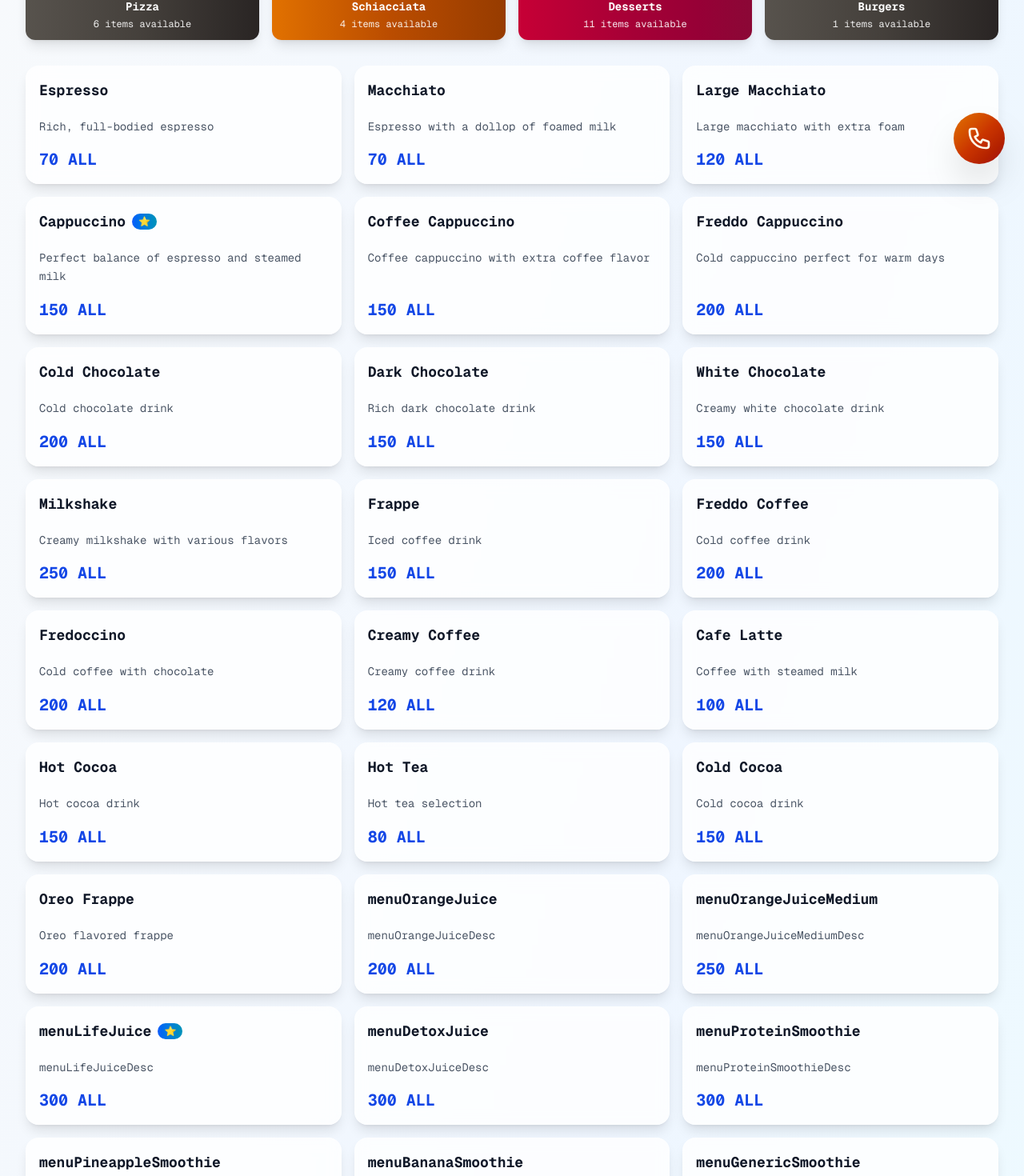
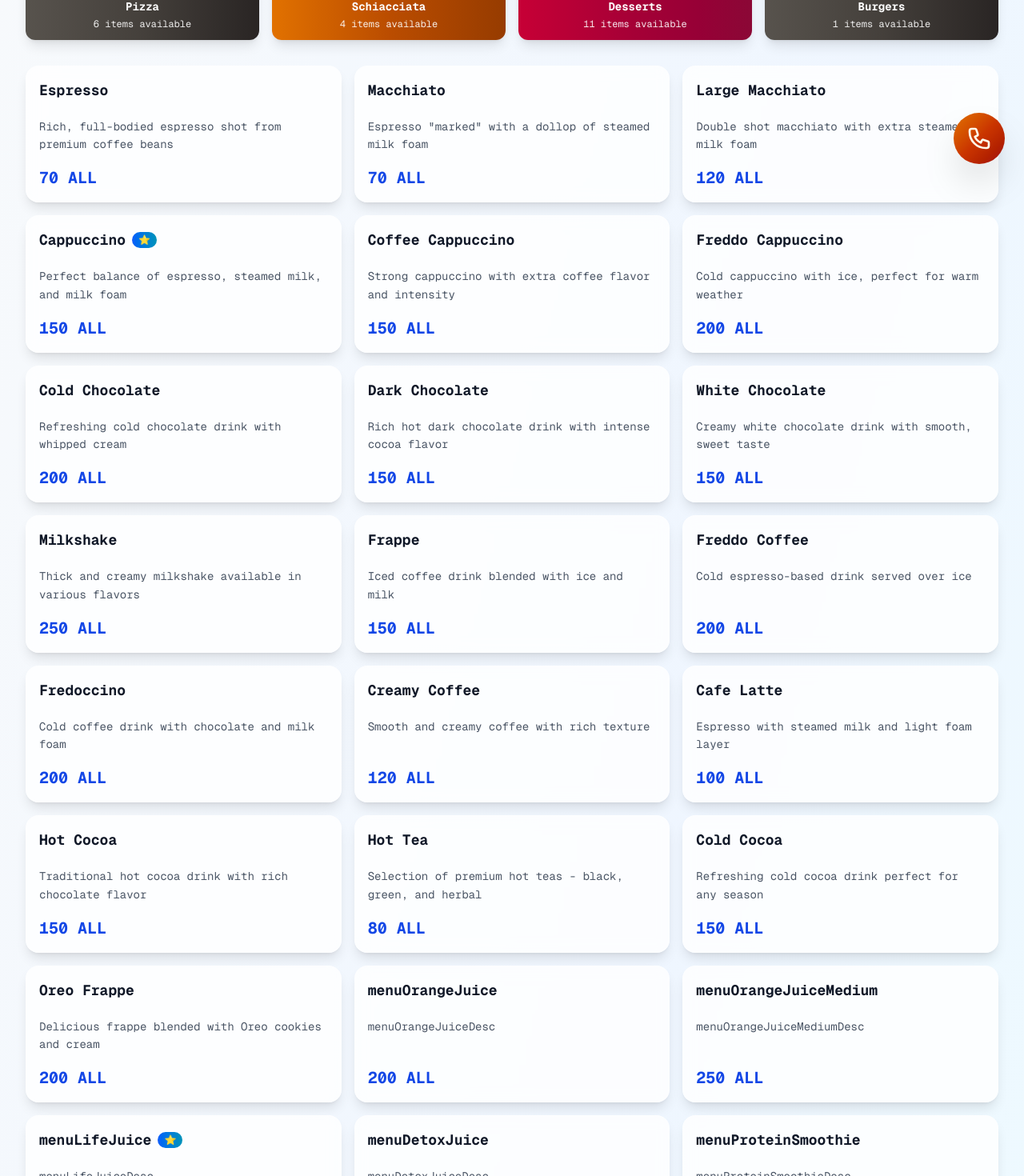
Before and after one commit to juxhinxhihani/panorama-rooftop, a Next.js app: page /menu in a window 1280 px wide. Shown: the part 571-2041 px from the top of the page at 80% size. Built offline with nearby package versions, Linux system fonts and the light colour scheme.

Commit message:
Fix Menu Item Descriptions to Use Translations

```diff
--- a/src/screens/FullMenuScreen.tsx
+++ b/src/screens/FullMenuScreen.tsx
@@ -46,116 +46,116 @@ export default function FullMenuScreen() {
       items: [
         {
           name: t('menuEkspres'),
-          description: 'Rich, full-bodied espresso',
+          description: t('menuEkspresDesc'),
           price: '70 ALL',
           type: 'drink'
         },
         {
           name: t('menuMacchiato'),
-          description: 'Espresso with a dollop of foamed milk',
+          description: t('menuMacchiatoDesc'),
           price: '70 ALL',
           type: 'drink'
         },
         {
           name: t('menuMacchiatoLarge'),
-          description: 'Large macchiato with extra foam',
+          description: t('menuMacchiatoLargeDesc'),
           price: '120 ALL',
           type: 'drink'
         },
         {
           name: t('menuCappuccino'),
-          description: 'Perfect balance of espresso and steamed milk',
+          description: t('menuCappuccinoDesc'),
           price: '150 ALL',
           popular: true,
           type: 'drink'
         },
         {
           name: t('menuCappuccinoKafe'),
-          description: 'Coffee cappuccino with extra coffee flavor',
+          description: t('menuCappuccinoKafeDesc'),
           price: '150 ALL',
           type: 'drink'
         },
         {
           name: t('menuFreddoCappuccino'),
-          description: 'Cold cappuccino perfect for warm days',
+          description: t('menuFreddoCappuccinoDesc'),
           price: '200 ALL',
           type: 'drink'
         },
         {
           name: t('menuChocolateCold'),
-          description: 'Cold chocolate drink',
+          description: t('menuChocolateColdDesc'),
           price: '200 ALL',
           type: 'drink'
         },
         {
           name: t('menuChocolateBlack'),
-          description: 'Rich dark chocolate drink',
+          description: t('menuChocolateBlackDesc'),
           price: '150 ALL',
           type: 'drink'
         },
         {
           name: t('menuChocolateWhite'),
-          description: 'Creamy white chocolate drink',
+          description: t('menuChocolateWhiteDesc'),
           price: '150 ALL',
           type: 'drink'
         },
         {
           name: t('menuMilkshake'),
-          description: 'Creamy milkshake with various flavors',
+          description: t('menuMilkshakeDesc'),
           price: '250 ALL',
           type: 'drink'
         },
         {
           name: t('menuFrappe'),
-          description: 'Iced coffee drink',
+          description: t('menuFrappeDesc'),
           price: '150 ALL',
           type: 'drink'
         },
         {
           name: t('menuFreddoKafe'),
-          description: 'Cold coffee drink',
+          description: t('menuFreddoKafeDesc'),
           price: '200 ALL',
           type: 'drink'
         },
         {
           name: t('menuFredoccino'),
-          description: 'Cold coffee with chocolate',
+          description: t('menuFredoccinoDesc'),
           price: '200 ALL',
           type: 'drink'
         },
         {
           name: t('menuKafeKremoso'),
-          description: 'Creamy coffee drink',
+          description: t('menuKafeKremosoDesc'),
           price: '120 ALL',
           type: 'drink'
         },
         {
           name: t('menuKafeLatte'),
-          description: 'Coffee with steamed milk',
+          description: t('menuKafeLatteDesc'),
           price: '100 ALL',
           type: 'drink'
         },
         {
           name: t('menuKakao'),
-          description: 'Hot cocoa drink',
+          description: t('menuKakaoDesc'),
           price: '150 ALL',
           type: 'drink'
         },
         {
           name: t('menuHotTea'),
-          description: 'Hot tea selection',
+          description: t('menuHotTeaDesc'),
           price: '80 ALL',
           type: 'drink'
         },
         {
           name: t('menuKakaoCold'),
-          description: 'Cold cocoa drink',
+          description: t('menuKakaoColdDesc'),
           price: '150 ALL',
           type: 'drink'
         },
         {
           name: t('menuFrappeOreo'),
-          description: 'Oreo flavored frappe',
+          description: t('menuFrappeOreoDesc'),
           price: '200 ALL',
           type: 'drink'
         }
@@ -226,105 +226,105 @@ export default function FullMenuScreen() {
       items: [
         {
           name: t('menuNegroni'),
-          description: 'Classic Italian cocktail with gin, vermouth, and Campari',
+          description: t('menuNegroniDesc'),
           price: '500 ALL',
           type: 'drink'
         },
         {
           name: t('menuMartini'),
-          description: 'Classic martini with gin or vodka',
+          description: t('menuMartiniDesc'),
           price: '500 ALL',
           type: 'drink'
         },
         {
           name: t('menuMojito'),
-          description: 'Refreshing rum cocktail with mint and lime',
+          description: t('menuMojitoDesc'),
           price: '500 ALL',
           popular: true,
           type: 'drink'
         },
         {
           name: t('menuAperolSpritz'),
-          description: 'Italian aperitif with Aperol, prosecco, and soda',
+          description: t('menuAperolSpritzDesc'),
           price: '500 ALL',
           type: 'drink'
         },
         {
           name: t('menuVodkaSour'),
-          description: 'Vodka-based sour cocktail',
+          description: t('menuVodkaSourDesc'),
           price: '500 ALL',
           type: 'drink'
         },
         {
           name: t('menuSexOnTheBeach'),
-          description: 'Fruity cocktail with vodka and peach schnapps',
+          description: t('menuSexOnTheBeachDesc'),
           price: '500 ALL',
           type: 'drink'
         },
         {
           name: t('menuTequilaSunrise'),
-          description: 'Tequila cocktail with orange juice and grenadine',
+          description: t('menuTequilaSunriseDesc'),
           price: '500 ALL',
           type: 'drink'
         },
         {
           name: t('menuPinaColada'),
-          description: 'Tropical cocktail with rum, coconut, and pineapple',
+          description: t('menuPinaColadaDesc'),
           price: '500 ALL',
           type: 'drink'
         },
         {
           name: t('menuGinTonic'),
-          description: 'Classic gin and tonic',
+          description: t('menuGinTonicDesc'),
           price: '500 ALL',
           type: 'drink'
         },
         {
           name: t('menuCaipiroska'),
-          description: 'Brazilian cocktail with vodka and lime',
+          description: t('menuCaipiroskaDesc'),
           price: '600 ALL',
           type: 'drink'
         },
         {
           name: t('menuCosmopolitan'),
-          description: 'Vodka cocktail with cranberry and lime',
+          description: t('menuCosmopolitanDesc'),
           price: '600 ALL',
           type: 'drink'
         },
         {
           name: t('menuAnalcolic'),
-          description: 'Non-alcoholic cocktail',
+          description: t('menuAnalcolicDesc'),
           price: '400 ALL',
           type: 'drink'
         },
         {
           name: t('menuPanorama'),
-          description: 'Our signature house cocktail',
+          description: t('menuPanoramaDesc'),
           price: '500 ALL',
           popular: true,
           type: 'drink'
         },
         {
           name: t('menuAMF'),
-          description: 'Adios Mother F***er - strong mixed cocktail',
+          description: t('menuAMFDesc'),
           price: '800 ALL',
           type: 'drink'
         },
         {
           name: t('menuGinLemon'),
-          description: 'Gin with fresh lemon',
+          description: t('menuGinLemonDesc'),
           price: '450 ALL',
           type: 'drink'
         },
         {
           name: t('menuCubaLibre'),
-          description: 'Rum with cola and lime',
+          description: t('menuCubaLibreDesc'),
           price: '500 ALL',
           type: 'drink'
         },
         {
           name: t('menuMargarita'),
-          description: 'Tequila cocktail with lime and triple sec',
+          description: t('menuMargaritaDesc'),
           price: '500 ALL',
           type: 'drink'
         }
@@ -421,69 +421,69 @@ export default function FullMenuScreen() {
       items: [
         {
           name: t('menuZupa'),
-          description: 'Traditional Albanian dessert',
+          description: t('menuZupaDesc'),
           price: '150 ALL',
           type: 'food'
         },
         {
           name: t('menuCheesecake'),
-          description: 'Creamy cheesecake with berry topping',
+          description: t('menuCheesecakeDesc'),
           price: '200 ALL',
           popular: true,
           type: 'food'
         },
         {
           name: t('menuTrilece'),
-          description: 'Three milk cake - Albanian specialty',
+          description: t('menuTrileceDesc'),
           price: '150 ALL',
           type: 'food'
         },
         {
           name: t('menuTiramisu'),
-          description: 'Classic Italian coffee-flavored dessert',
+          description: t('menuTiramisuDesc'),
           price: '200 ALL',
           popular: true,
           type: 'food'
         },
         {
           name: t('menuTrigone'),
-          description: 'Traditional pastry dessert',
+          description: t('menuTrigoneDesc'),
           price: '150 ALL',
           type: 'food'
         },
         {
           name: t('menuMyfile'),
-          description: 'Layered pastry dessert',
+          description: t('menuMyfileDesc'),
           price: '150 ALL',
           type: 'food'
         },
         {
           name: t('menuPastashu'),
-          description: 'Cream-filled pastry',
+          description: t('menuPastashuDesc'),
           price: '150 ALL',
           type: 'food'
         },
         {
           name: t('menuBrioshChocolate'),
-          description: 'Chocolate brioche',
+          description: t('menuBrioshChocolateDesc'),
           price: '120 ALL',
           type: 'food'
         },
         {
           name: t('menuBrioshPistachio'),
-          description: 'Pistachio brioche',
+          description: t('menuBrioshPistachioDesc'),
           price: '150 ALL',
           type: 'food'
         },
         {
           name: t('menuDonut'),
-          description: 'Fresh glazed donut',
+          description: t('menuDonutDesc'),
           price: '120 ALL',
           type: 'food'
         },
         {
           name: t('menuBigusto'),
-          description: 'Double flavor pastry',
+          description: t('menuBigustoDesc'),
           price: '120 ALL',
           type: 'food'
         }
```
